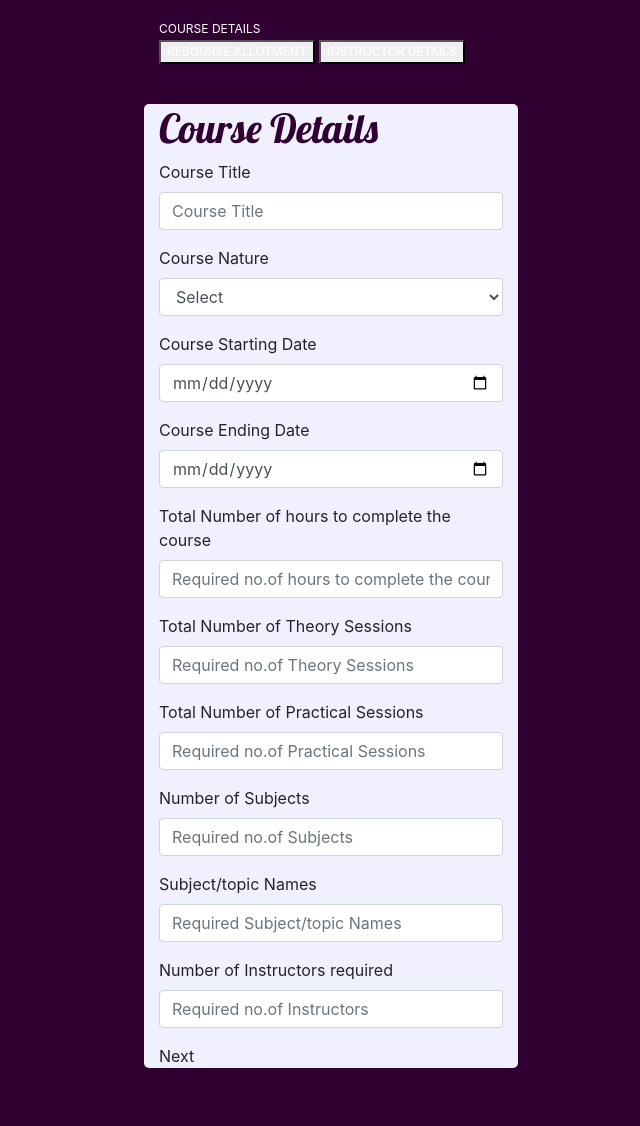
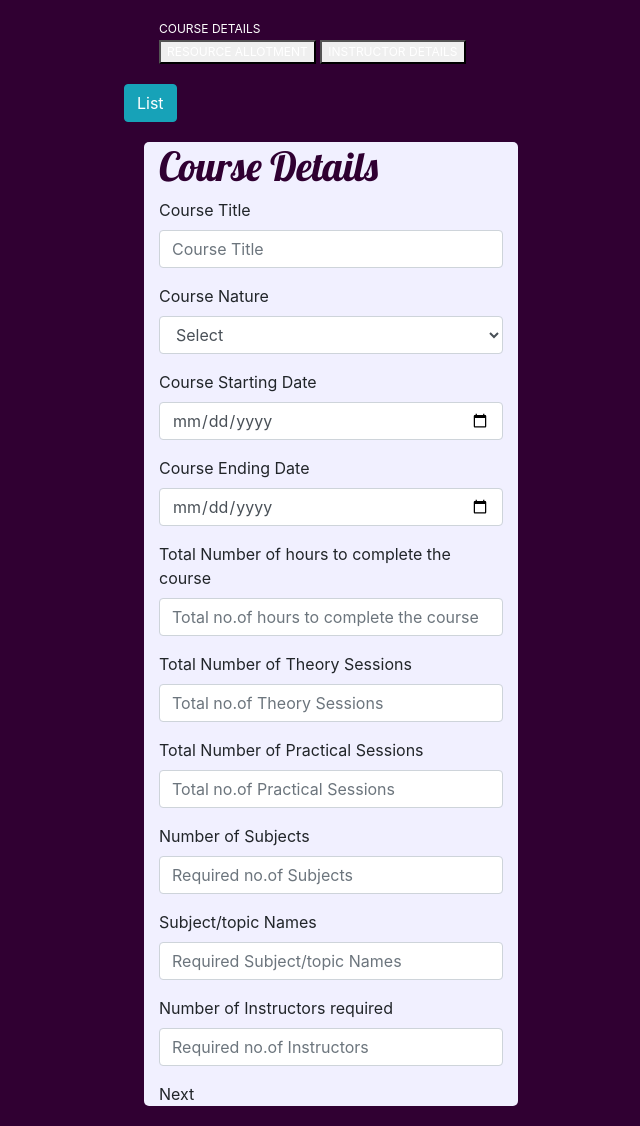
Before and after one commit to sivaksr/p_saaket, a CodeIgniter app: the page made by application/views/html/index.php in a window 1280 px wide. Shown: the whole page, without its empty margins (309-949 px from the left). Before the commit the page ends 1068 px from the top, so only its background shows below. Run offline with CodeIgniter, Linux system fonts and the light colour scheme.

Commit message:
commit changes saaket
commit changes saaket

```diff
--- a/application/controllers/User.php
+++ b/application/controllers/User.php
@@ -42,10 +42,9 @@ class User extends CI_Controller {
 		'num_subject'=>isset($post['num_subject'])?$post['num_subject']:'',
 		'subject_name'=>isset($post['subject_name'])?$post['subject_name']:'',
 		'num_ins_required'=>isset($post['num_ins_required'])?$post['num_ins_required']:'',
-		'resource_course'=>isset($post['resource_course'])?$post['resource_course']:'',
+		'resource_course'=>isset($post['t_num_hours'])?$post['t_num_hours']:'',
 		'resource_theory_session'=>isset($post['resource_theory_session'])?$post['resource_theory_session']:'',
 		'resource_practical_session'=>isset($post['resource_practical_session'])?$post['resource_practical_session']:'',
-		'num_instruction_allotted'=>isset($post['num_instruction_allotted'])?$post['num_instruction_allotted']:'',
 		'name_instructions'=>isset($post['name_instructions'])?$post['name_instructions']:'',
 		'comm_name_instructions'=>isset($post['comm_name_instructions'])?$post['comm_name_instructions']:'',
 		'status'=>1,
--- a/application/views/html/index.php
+++ b/application/views/html/index.php
@@ -4,6 +4,7 @@
 <head>
     <meta charset="UTF-8">
     <title>PSAAKET</title>
+
 
     <link rel="shortcut icon" href="<?php echo base_url();?>assets/img/favicon.png" type="image/png">
     <link rel="stylesheet" href="<?php echo base_url();?>assets/css/style.css">
@@ -30,12 +31,14 @@
                     <div class="content" style="font-size:12px;color:white;">COURSE DETAILS</div>
                 </div>
                 <button class="ui big disabled blue basic button" id="socialP">
-                    <div class="content" style="font-size:12px;color:white;">RESOURSE ALLOTMENT</div>
+                    <div class="content" style="font-size:12px;color:white;">RESOURCE  ALLOTMENT</div>
                 </button>
                 <button class="disabled ui big orange basic button" id="details">
                     <div class="content" style="font-size:12px;color:white;">INSTRUCTOR DETAILS</div>
                 </button>
+
             </div>
+                  <a href="<?php echo base_url('user/lists'); ?>" class="btn btn-info">List</a>
 
             <div class="row"></div>
             <div class="row"></div>
@@ -60,23 +63,26 @@
                         </div>
                         <div class="form-group">
                             <label>Course Starting Date</label>
-                            <input type="date" class="form-control" placeholder="" name="c_strat_date" id="c_strat_date"/>
+
+                            <input type="date"  class="form-control" placeholder="Course Starting Date" name="c_strat_date" id="c_strat_date"/>
                         </div>
+
                         <div class="form-group">
                             <label>Course Ending Date</label>
-                            <input type="date" class="form-control" placeholder="" name="c_end_date" id="c_end_date"/>
+                            <input type="date" class="form-control" placeholder="Course Ending Date" name="c_end_date" id="c_end_date"/>
                         </div>
+
                         <div class="form-group">
-                            <label>Total Number of hours to complete the course</label>
-                            <input type="text" class="form-control" placeholder="Required no.of hours to complete the course" name="t_num_hours" id="t_num_hours"/>
+                            <label for="t_num_hours">Total Number of hours to complete the course</label>
+                            <input type="text" class="form-control" placeholder="Total no.of hours to complete the course" name="t_num_hours" id="t_num_hours"/>
                         </div>
                         <div class="form-group">
                             <label>Total Number of Theory Sessions</label>
-                            <input type="text" class="form-control" placeholder="Required no.of Theory Sessions" name="t_num_sessions" id="t_num_sessions"/>
+                            <input type="text" class="form-control" onkeyup="sum();" placeholder="Total no.of Theory Sessions" name="t_num_sessions" id="t_num_sessions"/>
                         </div>
                         <div class="form-group">
                             <label>Total Number of Practical Sessions</label>
-                            <input type="text" class="form-control" placeholder="Required no.of Practical Sessions" name="t_num_pra_session" id="t_num_pra_session"/>
+                            <input type="text" class="form-control" onkeyup="sum();" placeholder="Total no.of Practical Sessions" name="t_num_pra_session" id="t_num_pra_session"/>
                         </div>
                         <div class="form-group">
                             <label>Number of Subjects</label>
@@ -88,8 +94,9 @@
                         </div>
                         <div class="form-group">
                             <label>Number of Instructors required</label>
-                            <input type="text" class="form-control" placeholder="Required no.of Instructors" name="num_ins_required" id="num_ins_required"/>
+                            <input type="text" class="form-control" onkeyup="sum();" placeholder="Required no.of Instructors" onkeyup="multi();" name="num_ins_required"  id="num_ins_required"/>
                         </div>
+
                         <div class="one ui buttons">
                             <a class="ui inverted violet medium button next1">Next</a>
                         </div>
@@ -103,20 +110,16 @@
                     </div>
 
                         <div class="form-group">
-                            <label>Total Number of hours allotted for the entire course</label>
-                            <input type="text" class="form-control" placeholder="No.of hours allotted for the entire course" name="resource_course" id="resource_course"/>
+                            <label for="resource_course">Total Number of hours allotted for the entire course</label>
+                            <input type="text" class="form-control"   placeholder="No.of hours allotted for the entire course" name="resource_course" id="resource_course" readonly  />
                         </div>
                         <div class="form-group">
                             <label>Number of Theory Sessions</label>
-                            <input type="text" class="form-control" placeholder="Required no.of Practical Sessions" name="resource_theory_session" id="resource_theory_session"/>
+                            <input type="text" class="form-control"  placeholder="Required no.of Theory Sessions" name="resource_theory_session" id="resource_theory_session" readonly />
                         </div>
                         <div class="form-group">
                             <label>Number of Practical Sessions</label>
-                            <input type="text" class="form-control" placeholder="Required no.of Subjects" name="resource_practical_session" id="resource_practical_session"/>
-                        </div>
-                        <div class="form-group">
-                            <label>Number of Instructors allotted</label>
-                            <input type="text" class="form-control" value="2" name="num_instruction_allotted" id="num_instruction_allotted" readonly/>
+                            <input type="text" class="form-control" placeholder="Required no.of Practical Sessions" name="resource_practical_session" id="resource_practical_session" readonly />
                         </div>
 
                         <div class="two ui buttons">
@@ -131,13 +134,15 @@
             <div id="personal">
                 <div class="ui center aligned  segment container " id="signUpBox" style="background-color: #F1F0FF;border-radius:5px;">
                     <div class="ui centered header">
-                        <h1 class="font" style="color:orange;">Personal Details</h1>
+                        <h1 class="font" style="color:orange;">Instructor Details</h1>
                     </div>
 
 
-                        <div class="form-group">
+
+
+						 <div class="form-group">
                             <label>Names of the Instructors</label>
-                            <input type="text" class="form-control" placeholder="Required no.of Practical Sessions" name="name_instructions" id="name_instructions"/>
+                            <input type="text" class="form-control" placeholder="Names of the Instructors" name="name_instructions" id="name_instructions"/>
                         </div>
                         <div class="form-group">
                             <label>Communication Details of the Instructors</label>
@@ -171,6 +176,40 @@
     <script type="text/javascript" src="<?php echo base_url(); ?>assets/vendor/js/bootstrapValidator.min.js"></script>
     <!-- MDB core JavaScript -->
     <script src="<?php echo base_url();?>assets/js/index.js"></script>
+    <script>
+
+$(document).ready(function () {
+    $('#t_num_hours').on('change', function (e) {
+       $('#resource_course').val($('#t_num_hours').val());
+    });
+});
+
+</script>
+
+ <script>
+
+function sum() {
+            var txtFirstNumberValue = document.getElementById('t_num_sessions').value;
+            var txtSecondNumberValue = document.getElementById('num_ins_required').value;
+            var txtthirdNumberValue = document.getElementById('t_num_pra_session').value;
+
+            var result = parseInt(txtFirstNumberValue) / parseInt(txtSecondNumberValue);
+            var res = parseInt(txtthirdNumberValue) / parseInt(txtSecondNumberValue);
+
+            if (!isNaN(result)) {
+                document.getElementById('resource_theory_session').value = result;
+            }
+
+			if (!isNaN(res)) {
+                document.getElementById('resource_practical_session').value = res;
+            }
+
+
+        }
+
+</script>
+
+
 
 
 	<script>
--- a/assets/js/index.js
+++ b/assets/js/index.js
@@ -15,7 +15,7 @@ $(document).ready(function() {
 	if(error == 0){
 		$('#account').animate('slow', function() {
 
-		  if (ct > 0) {
+		  if (error > 0) {
 			$('#account').removeClass('transition visible');
 			$('#account').addClass('transition hidden');
 
@@ -61,6 +61,8 @@ $(document).ready(function() {
 			$(this).parent().append('<div class="text-danger">This field is required</div>');
 			err++;
 		}
+
+
 	});
 	if(err == 0){
 		$('#socialP').addClass('disabled');
--- a/assets/vendor/css/custom.css
+++ b/assets/vendor/css/custom.css
@@ -26,7 +26,7 @@ z-index:1200;
     animation-fill-mode: forwards;
 
     animation-delay:5s;
--webkit-animation-delay:5s; / Safari and Chrome /
+    -webkit-animation-delay:5s; /* Safari and Chrome */
     -webkit-animation-fill-mode: forwards;
 	webkit-box-shadow: -2px 6px 39px -8px rgba(0,0,0,0.75);
 -moz-box-shadow: -2px 6px 39px -8px rgba(0,0,0,0.75);
@@ -42,3 +42,12 @@ to {opacity :0;}
     from {opacity :1;}
     to {opacity :0;}
 }
+.autocomplete-suggestions {
+    text-align: left; cursor: default; border: 1px solid #ccc; border-top: 0; background: #fff; box-shadow: -1px 1px 3px rgba(0,0,0,.1);
+
+    /* core styles should not be changed */
+    position: absolute; display: none; z-index: 9999; max-height: 254px; overflow: hidden; overflow-y: auto; box-sizing: border-box;
+}
+.autocomplete-suggestion { position: relative; padding: 0 .6em; line-height: 23px; white-space: nowrap; overflow: hidden; text-overflow: ellipsis; font-size: 1.02em; color: #333; }
+.autocomplete-suggestion b { font-weight: normal; color: #1f8dd6; }
+.autocomplete-suggestion.selected { background: #f0f0f0; }
--- a/assets/vendor/css/style.css
+++ b/assets/vendor/css/style.css
@@ -9,7 +9,8 @@
 color:white;
 position: absolute;
 bottom : 30%;
-right: 40%;}/* notifications */
+right: 40%;}
+/* notifications */
 .bg-succ{
 	background:#449d44 !important;
 }
```
Also changed, not shown: application/views/html/coursepdf.php (+9 -4 lines), application/views/html/list.php (+13 -6 lines), 8 other files. Lines whose indentation alone changed are shown as unchanged.
